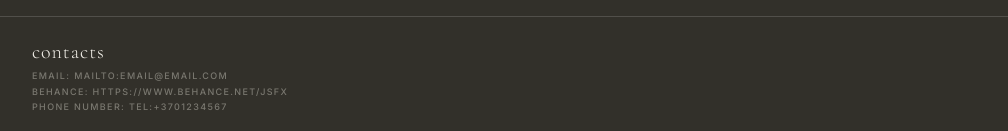
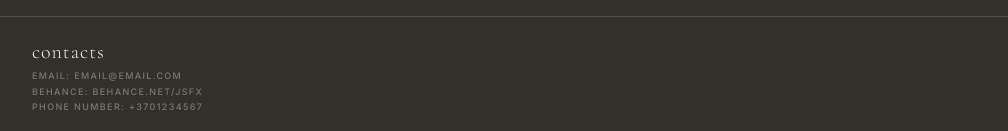
Before and after one commit to Jurgutis666/js-website, a Next.js app: page / in a window 1280 px wide. Shown: the part 4592-4723 px from the top of the page, without its empty margins (8-1016 px from the left). Built offline with nearby package versions, Linux system fonts and the light colour scheme.

Commit message:
refactor: contacts field text updated

```diff
--- a/app/components/Contact.tsx
+++ b/app/components/Contact.tsx
@@ -37,7 +37,7 @@ export default function Contact() {
             >
               <span>{contact.label}: </span>
               <a target="_blank" rel="noopener noreferrer" href={contact.value}>
-                {contact.value}
+                {contact.display}
               </a>
             </div>
           ))}
--- a/data/data.ts
+++ b/data/data.ts
@@ -25,6 +25,7 @@ type Video = LrtVideo | YoutubeVideo;
 type Contact = {
   label: string;
   value: string;
+  display: string;
 };
 
 type Game = {
@@ -95,9 +96,17 @@ export const videos: Video[] = [
 ];
 
 export const contacts: Contact[] = [
-  { label: "email", value: "mailto:email@email.com" },
-  { label: "Behance", value: "https://www.behance.net/jsfx" },
-  { label: "Phone number", value: "tel:+3701234567" },
+  {
+    label: "email",
+    value: "mailto:email@email.com",
+    display: "email@email.com",
+  },
+  {
+    label: "Behance",
+    value: "https://www.behance.net/jsfx",
+    display: "behance.net/jsfx",
+  },
+  { label: "Phone number", value: "tel:+3701234567", display: "+3701234567" },
 ];
 
 export const games: Game[] = [
```
Also changed, not shown: 1 other file (tests, documents, lock files or other folders).
